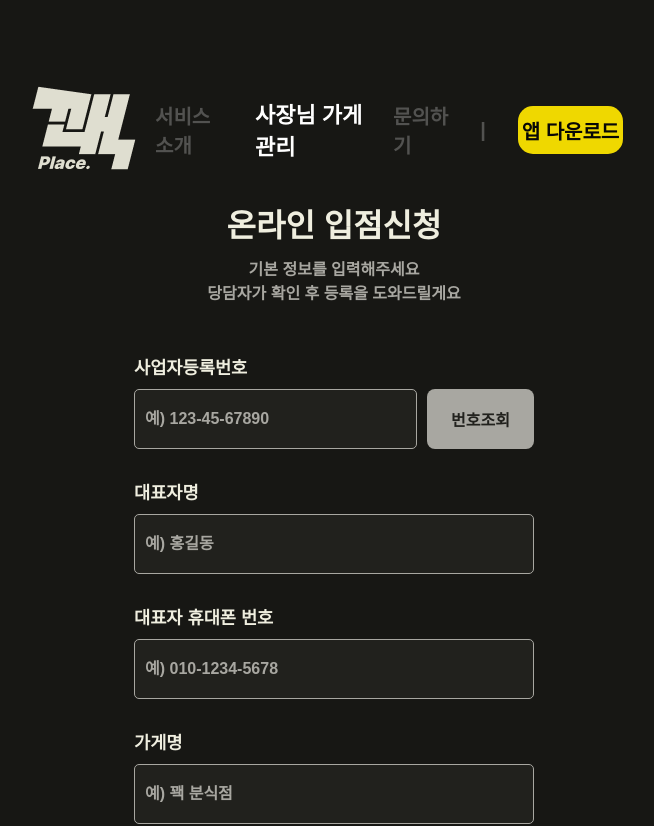
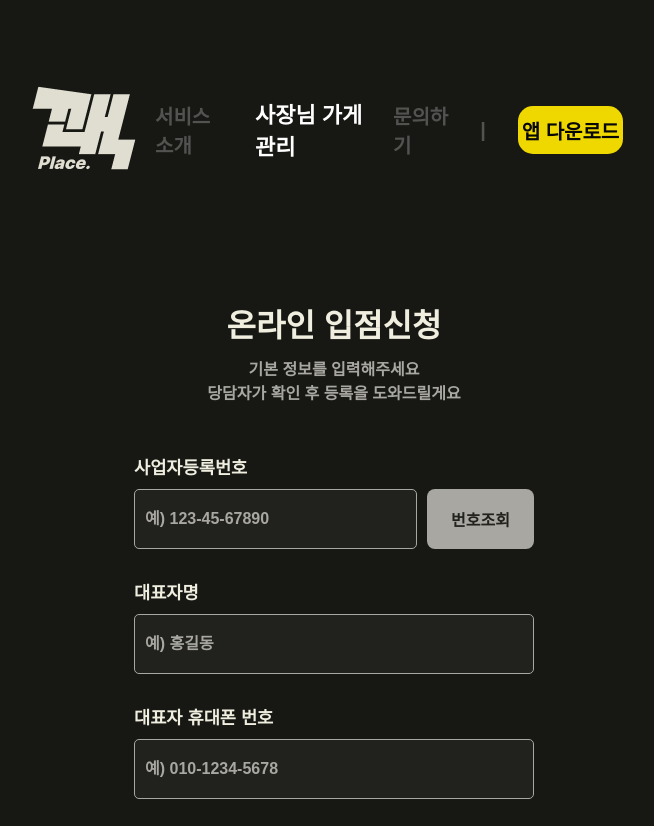
Before and after one commit to Quack-kr/quack-web, a React (Vite) app: page /management/apply in a window 1280 px wide. Shown: the top 826 px of the page, without its empty margins (306-960 px from the left). Built offline with nearby package versions, Linux system fonts and the light colour scheme; a web font is replaced by a local one.

Commit message:
[style] apply page UI 수정

```diff
--- a/src/pages/ApplyPage/ApplyPage.tsx
+++ b/src/pages/ApplyPage/ApplyPage.tsx
@@ -202,9 +202,10 @@ const ApplyPage: React.FC = () => {
 const ApplyPageContainer = styled.div`
   display: flex;
   flex-direction: column;
-  //-content: center;
   align-items: center;
   width: 1920px;
+  margin-top: 100px;
+
 `;
 const ApplyTitle = styled.div`
   font-size: 2rem;
```
